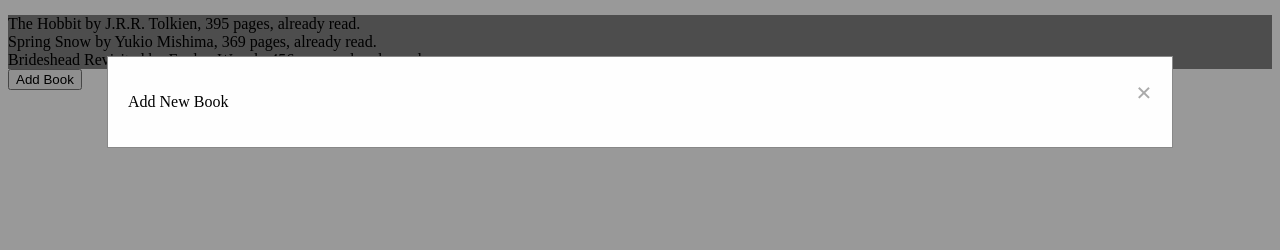
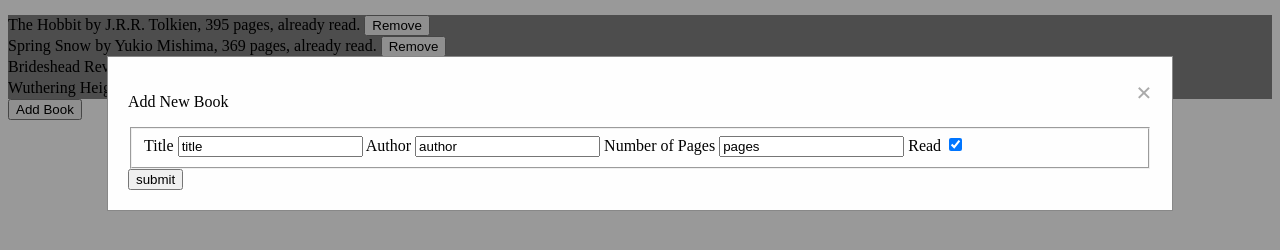
Before and after one commit to EdgarSRSR/BookLibrary, a website: page index.html in a window 1280 px wide. Both pictures are taken after a click on the button "Add Book". Shown: the part 44-294 px from the top of the page. Drawn offline with Linux system fonts and the light colour scheme.

Commit message:
javascript code for adding and deleting books

```diff
--- a/app.js
+++ b/app.js
@@ -10,8 +10,9 @@ function Book(title, author, pages, read) {
   this.info = function () {
     if (read === true) {
       return (`${title} by ${author}, ${pages} pages, already read.`);
+    } else{
+      return (`${title} by ${author}, ${pages} pages, not read yet.`);
     }
-    return (`${title} by ${author}, ${pages} pages, not read yet.`);
   };
 }
 
@@ -28,11 +29,13 @@ function showLibrary(){
 const theHobbit = new Book('The Hobbit', 'J.R.R. Tolkien', 395, true);
 const springSnow = new Book('Spring Snow', 'Yukio Mishima', 369, true);
 const bridesheasRevisited = new Book('Brideshead Revisited', 'Evelyn Waugh', 456, true);
+const WutheringHeights = new Book('Wuthering Heights', 'Emily Bronte', 1209);
 
 //console.log(theHobbit.info());
 addBookToLibrary(theHobbit);
 addBookToLibrary(springSnow);
 addBookToLibrary(bridesheasRevisited);
+addBookToLibrary(WutheringHeights);
 
 showLibrary();
 
@@ -41,11 +44,13 @@ showLibrary();
 //   document.querySelector('#container').innerHTML +=  `<span class="book">${book.info()}</span></br>`
 // });
 
+
+
 function createLibrary(){
   for(let i = 0; i < myLibrary.length; i++){
     const content = document.createElement('div');
     content.classList.add('box');
-    content.innerHTML =  `<span class="book">${myLibrary[i].info()}</span></br>`;
+    content.innerHTML =  `<span class="book">${myLibrary[i].info()} <input type="button" value="Remove" onclick="deleteBook(${i})" /></span></br>`;
     library.appendChild(content);
   }
 }
@@ -77,3 +82,33 @@ window.onclick = function(event){
     form.style.display = "none";
   }
 }
+
+// Gathering Form Input Data
+function getData(form){
+  let formData = new FormData(form);
+  //addBookToLibrary(Object.fromEntries(formData));
+
+  // for (var pair of formData.entries()) {
+  //   console.log(pair[0] + ": " + pair[1]);
+  // }
+
+  //console.log(Object.fromEntries(formData));
+
+  let newBook = new Book(document.getElementById("title").value,document.getElementById("author").value, document.getElementById("pages").value, document.getElementById("read").checked);
+  addBookToLibrary(newBook);
+
+}
+
+document.getElementById("form").addEventListener("submit", function(e){
+  e.preventDefault();
+  getData(e.target);
+  library.innerHTML = '';
+  createLibrary();
+});
+
+function deleteBook(b){
+  myLibrary.splice(b,1);
+  library.innerHTML = '';
+  createLibrary();
+
+}
--- a/index.html
+++ b/index.html
@@ -20,6 +20,21 @@
         <div class="addBookForm-content">
             <span class="close">&times;</span>
             <p>Add New Book</p>
+            <div class="form">
+                <form action="#" method="post" id="form">
+                    <fieldset>
+                        <label for="title">Title</label>
+                        <input type="text" id="title" name="title" value="title" required>
+                        <label for="author">Author</label>
+                        <input type="text" id="author" name="author" value="author" required>
+                        <label for="pages">Number of Pages</label>
+                        <input type="text" id="pages" name="pages" value="pages" required>
+                        <label for="read">Read</label>
+                        <input type="checkbox" id="read" checked="checked" name="read" value="read">
+                    </fieldset>
+                    <input type="submit" value="submit" class="btn">
+                </form>
+            </div>
         </div>
     </div>
 
```
